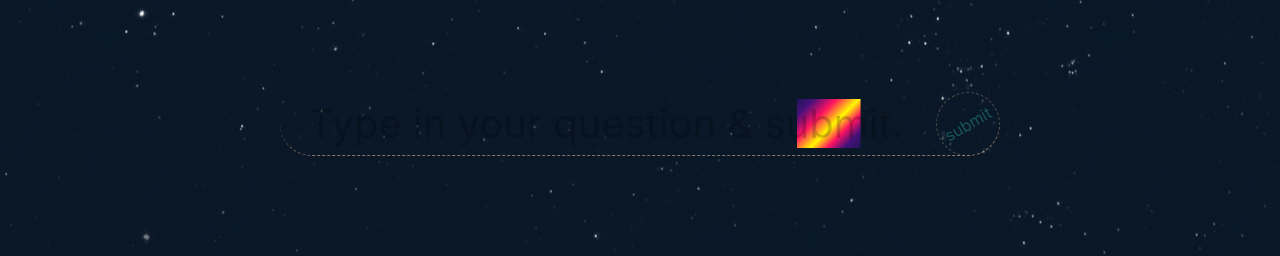
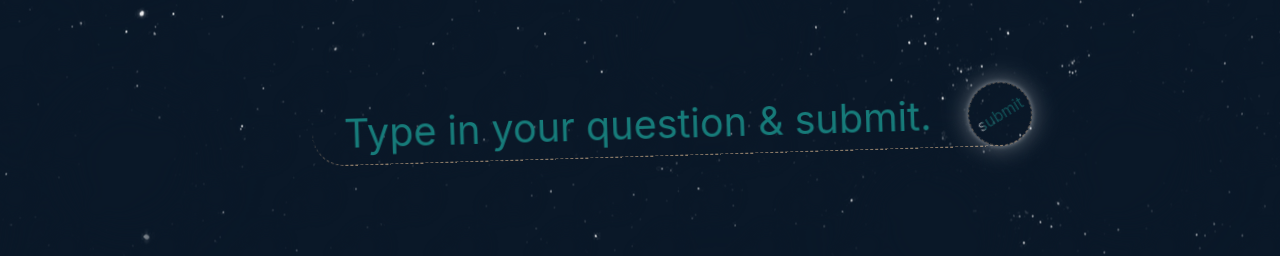
Before and after one commit to Valeriia-Livinska/magic-8-ball, a React (Create React App) app: page / in a window 1280 px wide. Shown: the part 254-510 px from the top of the page. Built offline with nearby package versions, Linux system fonts and the light colour scheme.

Commit message:
Input button animated

```diff
--- a/src/pages/Home/Home1.jsx
+++ b/src/pages/Home/Home1.jsx
@@ -1,9 +1,13 @@
 import Container from "../../components/Container/Container";
 import {
+  FloatQuestionContainer,
   FormStyled,
   HomeWrapper,
   ImgWrapper,
   MoonEffects,
+  RotateQuestionContainer,
+  SubmitButton,
+  TextInput,
 } from "./Home1.styled";
 import moonOnHand from "../../assets/images/moonOnHand_4.png";
 // import { Form } from "react-router-dom";
@@ -27,26 +31,23 @@ const Home1 = () => {
               //   }
               // }}
             >
-              <div id="question-float">
-                <div id="question-rotate">
-                  <input
-                    id="question-text"
+              <FloatQuestionContainer>
+                <RotateQuestionContainer>
+                  <TextInput
                     type="text"
                     name="question"
                     // value=""
                     // defaultValue={contact.twitter}
                     required
-                    autocomplete="off"
+                    autoComplete="off"
                     // pattern="^[А-Яа-яЁё?\s]+$"
                     //  size="35"
                     placeholder=" Type in your question & submit."
                   />
-
-                  <button type="submit">submit</button>
-                </div>
-              </div>
+                  <SubmitButton type="submit">submit</SubmitButton>
+                </RotateQuestionContainer>
+              </FloatQuestionContainer>
             </FormStyled>
-
             <ImgWrapper>
               <img src={moonOnHand} alt="Moon fortune-telling" />
               <MoonEffects />
--- a/src/pages/Home/Home1.styled.js
+++ b/src/pages/Home/Home1.styled.js
@@ -8,19 +8,24 @@ export const HomeWrapper = styled.div`
   justify-content: space-between;
   height: 100vh;
 `;
-const blink = keyframes`
+
+export const FormStyled = styled(Form)`
+  transform: translateY(-1.6rem);
+`;
+
+const textFloat = keyframes`
     0% {
-      background-position: 20% center;
+      transform: translateX(-55%);
+    }
+    50% {
+      transform: translateX(-45%);
     }
     100% {
-      background-position: 80% center;
+      transform: translateX(-55%);
     }
 `;
 
-export const FormStyled = styled(Form)`
-  transform: translateY(-1.6rem);
-
-  #question-float {
+export const FloatQuestionContainer = styled.div`
   position: absolute;
   width: 18rem;
 
@@ -28,21 +33,22 @@ export const FormStyled = styled(Form)`
   left: 50%;
   transform: translateX(-50%);
 
-    animation: textFloat 12s infinite linear;
-  }
-  @keyframes textFloat1 {
+  animation: ${textFloat} 12s infinite linear;
+`;
+
+const textRotate = keyframes`
    0% {
-      transform: translateX(-60%);
+      transform: rotate(2deg);
     }
     50% {
-      transform: translateX(-40%);
+      transform: rotate(-2deg);
     }
     100% {
-      transform: translateX(-60%);
+      transform: rotate(2deg);
     }
-  }
+`;
 
-  #question-rotate {
+export const RotateQuestionContainer = styled.div`
   position: relative;
   &::after {
     content: "";
@@ -59,69 +65,55 @@ export const FormStyled = styled(Form)`
     opacity: 0.7;
     z-index: -1;
   }
-    animation: textRotate 8s infinite linear;
-  }
-  @keyframes textRotate1 {
+  animation: text 8s infinite linear;
+
+  animation: ${textRotate} 12s infinite linear;
+`;
+
+const textSize1 = keyframes`
     0% {
-      transform: rotate(5deg);
+      font-size: 1rem;
+      opacity: 1;
     }
     50% {
-      transform: rotate(-5deg);
+      font-size: 0.95rem;
+      opacity: 0.6;
     }
     100% {
-      transform: rotate(5deg);
+      font-size: 1rem;
+      opacity: 1;
     }
-  }
+`;
 
-  #question-text {
+// export const TextInput = styled.input.attrs((props) => ({
+//   type: props.type,
+//   // name: props.name,
+//   // required: props.required,
+//   // autoComplete: props.autoComplete,
+//   // placeholder: props.placeholder,
+// }))`
+export const TextInput = styled.input`
+
+  // font-size: ${(props) => props.size};
     position: absolute;
     left: 0px;
     width: 16rem;
     height: 1.6rem;
 
     font-size: 1rem;
+    text-align: center;
 
     color: ${(p) => p.theme.colors.goldLite};
-    text-align: center;
-
+    background-color: transparent;
     caret-color: ${(p) => p.theme.colors.gold};
-    background: transparent;
 
     border: none;
     outline: none;
-    // background-size: 10% auto;
 
-    // animation: textSize 5s infinite linear;
-    // animation-play-state: running;
+    animation: ${textSize1} 5s infinite linear;
 
-    &::-webkit-input-placeholder {
-      text-align: center;
-      background-image: linear-gradient(
-        -225deg,
-        #231557 0%,
-        #44107a 15%,
-        #ff1361 35%,
-        #fff800 55%,
-        #ff1361 70%,
-        #44107a 85%,
-        #231557 100%
-      );
-
-      // background-color: red;
-      background-repeat: no-repeat;
-      background-size: 10% auto;
-      background-position: 90% center;
-      // transform: translateX(10%);
-
-      // color: ${(p) => p.theme.colors.turquoise};
-      // opacity: 0.5;
-      color: rgba(0, 0, 0, 0.2);
-
-      // -webkit-background-clip: text;
-      // color: transparent;
-
-      // animation: flick 1.5s infinite linear;
-      animation: ${blink} 2s linear infinite alternate;
+    &::placeholder {
+      color: ${(p) => p.theme.colors.turquoise};
     }
 
     &:focus::placeholder {
@@ -131,35 +123,23 @@ export const FormStyled = styled(Form)`
 
     &:focus {
       opacity: 1;
-      // animation-play-state: paused;
     }
   }
+`;
 
-  // @keyframes flick {
-  //   0% {
-  //     background-position: 20% center;
-  //   }
-  //   100% {
-  //     background-position: 80% center;
-  //   }
-  // }
-
-  @keyframes textSize1 {
+const blink = keyframes`
     0% {
-      font-size: 1rem;
-      opacity: 1;
-    }
-    50% {
-      font-size: 0.9rem;
-      opacity: 0.3;
+      background-position: 100% center;
     }
     100% {
-      font-size: 1rem;
-      opacity: 1;
+      background-position: 0% center;
     }
-  }
+`;
 
-  [type="submit"] {
+// export const SubmitButton = styled.button.attrs((props) => ({
+//   type: "submit",
+// }))`
+export const SubmitButton = styled.button`
       position: absolute;
       right: 0px;
     height: 1.6rem;
@@ -170,22 +150,43 @@ export const FormStyled = styled(Form)`
     padding: 0px;
 
     font-size: 0.4rem;
-    color: ${(p) => p.theme.colors.turquoiseLite};
 
-    background: transparent;
+    color: transparent;
+
     cursor: pointer;
+
+      background: linear-gradient(
+        -80deg,
+        ${(p) => p.theme.colors.turquoise} 0%,
+        ${(p) => p.theme.colors.turquoise} 48%,
+        white 49%,
+        white 50%,
+        ${(p) => p.theme.colors.turquoise} 51%,
+        ${(p) => p.theme.colors.turquoise} 100%
+      );
+
+       background-repeat: no-repeat;
+      background-size: 500% auto;
+      background-position: -100% center;
+      -webkit-background-clip: text;
+
+      animation: ${blink} 4s linear infinite;
 
     border-radius: 50%;
     border: 1px dashed ${(p) => p.theme.colors.gold};
-    opacity: 0.4;
+    opacity: 0.5;
+    box-shadow:   0 0 5px rgba(255, 255, 255),
+       0 0 25px rgba(255, 255, 255, 0.8);
+
     &:hover {
       color: ${(p) => p.theme.colors.gold};
       opacity: 1;
       transition-duration: 0.5s;
     }
+
     transition-duration: 0.5s;
-  }
-`;
+
+  }`;
 
 export const ImgWrapper = styled.div`
   position: relative;
@@ -195,7 +196,7 @@ export const ImgWrapper = styled.div`
   max-width: 35vh;
 `;
 
-const effectRotate1 = keyframes`
+const effectRotate = keyframes`
      0% {
       transform: rotate(0deg);
     }
@@ -203,7 +204,7 @@ const effectRotate1 = keyframes`
       transform: rotate(360deg);
     }
 `;
-const effectPuls1 = keyframes`
+const effectPuls = keyframes`
 
     0% {
       transform: scale(1.03, 0.98);
@@ -216,7 +217,6 @@ const effectPuls1 = keyframes`
     }
 
 `;
-
 export const MoonEffects = styled.div`
   position: absolute;
 
@@ -225,7 +225,7 @@ export const MoonEffects = styled.div`
   right: 0;
   padding-top: 100%;
 
-  animation: ${effectRotate1} 25s infinite linear;
+  animation: ${effectRotate} 25s infinite linear;
 
   &:before {
     content: "";
@@ -252,6 +252,6 @@ export const MoonEffects = styled.div`
 
     box-shadow: inset 0 0 25px #f1f1ef, inset 0 0 75px #f1f1ef;
 
-    animation: ${effectPuls1} 3s infinite linear;
+    animation: ${effectPuls} 3s infinite linear;
   }
 `;
```
Lines whose indentation alone changed are shown as unchanged.
